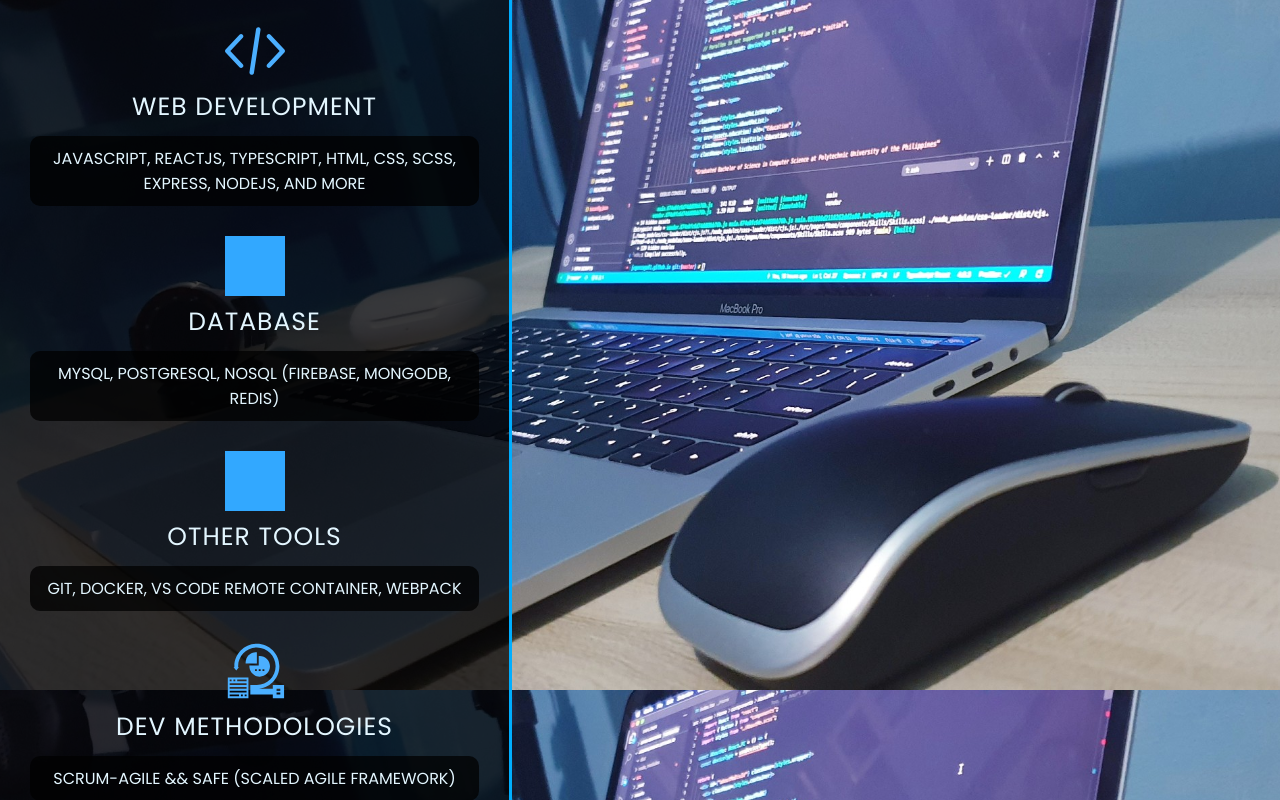
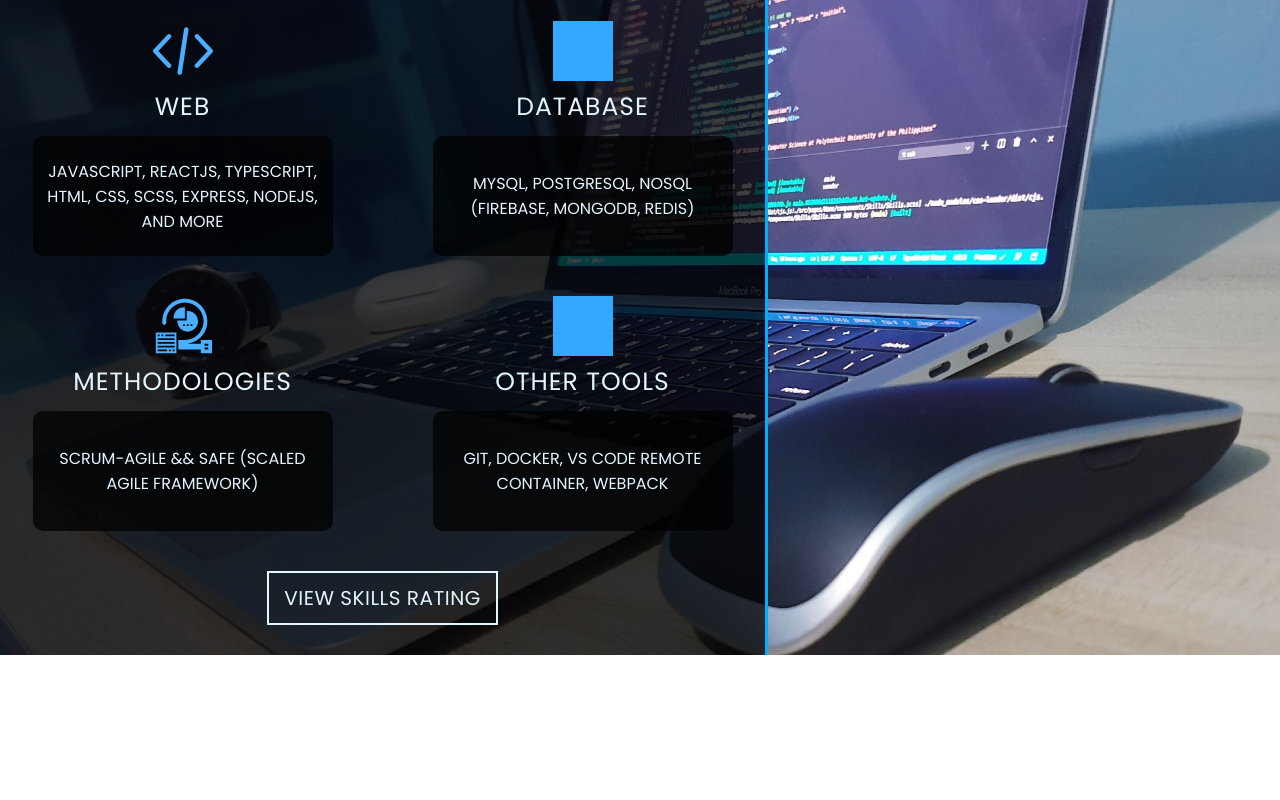
Before and after one commit to JCGonzaga01/jcgonzaga01.github.io, a React app: page / in a window 1280 px wide. Shown: the part 1720-2520 px from the top of the page. Built offline with nearby package versions, Linux system fonts and the light colour scheme; grey boxes are pictures that could not be loaded.

Commit message:
Fixed Skills component PC view

```diff
--- a/src/pages/Home/components/AboutMe/AboutMe.scss
+++ b/src/pages/Home/components/AboutMe/AboutMe.scss
@@ -60,10 +60,15 @@
       }
 
       .aboutMeListWrapper {
+        @include align-center;
+
+        & > :first-child {
           @include media-query(pc) {
             @include align-center;
             justify-content: space-between;
             margin-bottom: 50px;
+            max-width: 1180px;
+            width: 100%;
           }
 
           @include media-query(tl) {
@@ -114,6 +119,7 @@
             }
           }
         }
+      }
 
       .custonButton {
         & > div:hover {
--- a/src/pages/Home/components/AboutMe/index.tsx
+++ b/src/pages/Home/components/AboutMe/index.tsx
@@ -51,6 +51,7 @@ const AboutMe: React.FC = () => {
               <span>{"About Me"}</span>
             </div>
             <div className={styles.aboutMeListWrapper}>
+              <div>
                 <div className={styles.aboutMeList}>
                   <img src={assets.education} alt={"Education"} />
                   <div className={styles.title}>{"Education"}</div>
@@ -75,6 +76,7 @@ const AboutMe: React.FC = () => {
                   </div>
                 </div>
               </div>
+            </div>
             <Button
               className={styles.custonButton}
               handleOnClick={() => {}}
--- a/src/pages/Home/components/Skills/Skills.scss
+++ b/src/pages/Home/components/Skills/Skills.scss
@@ -3,7 +3,7 @@
 .wrapper {
   .container {
     @include media-query(pc) {
-      height: 1100px;
+      min-height: 765px;
     }
 
     position: relative;
@@ -34,7 +34,7 @@
     }
 
     padding: 30px 20px;
-    width: 40%;
+    width: 60%;
     height: 100%;
     background-color: #000000f5;
     border-right: 3px solid #00aeff;
@@ -58,6 +58,14 @@
         }
       }
       .skillsListWrapper {
+        .skillsListContainer {
+          @include align-center;
+
+          & > :first-child {
+            margin-right: 100px;
+          }
+        }
+
         .skillsList {
           @include media-query(tl, sp) {
             margin-bottom: 50px;
@@ -77,7 +85,10 @@
             @include media-query(pc) {
               background-color: rgba(0, 0, 0, 0.75);
               color: $textDefault;
+              max-width: 300px;
+              height: 120px;
             }
+
             @include media-query(sp) {
               max-width: 100vw;
             }
--- a/src/pages/Home/components/Skills/index.tsx
+++ b/src/pages/Home/components/Skills/index.tsx
@@ -51,9 +51,10 @@ const Skills: React.FC = () => {
               <span>{"Skills"}</span>
             </div>
             <div className={styles.skillsListWrapper}>
+              <div className={styles.skillsListContainer}>
                 <div className={styles.skillsList}>
                   <img src={assets.web} alt={"Web Coding"} />
-                <div className={styles.title}>{"Web Development"}</div>
+                  <div className={styles.title}>{"Web"}</div>
                   <div className={styles.detail}>
                     {"Javascript, ReactJS, TypeScript, HTML, CSS, SCSS, Express, NodeJS, and more"}
                   </div>
@@ -65,18 +66,22 @@ const Skills: React.FC = () => {
                     {"MySQL, PostgreSQL, NoSQL (Firebase, MongoDB, Redis)"}
                   </div>
                 </div>
+              </div>
+
+              <div className={styles.skillsListContainer}>
+                <div className={styles.skillsList}>
+                  <img src={assets.scrum} alt={"Dev Methodologies"} />
+                  <div className={styles.title}>{"Methodologies"}</div>
+                  <div className={styles.detail}>
+                    {"Scrum-Agile && SAFe (Scaled Agile Framework)"}
+                  </div>
+                </div>
                 <div className={styles.skillsList}>
                   <img src={assets.otherTools} alt={"Other Tools"} />
                   <div className={styles.title}>{"Other Tools"}</div>
                   <div className={styles.detail}>
                     {"GIT, Docker, VS Code Remote Container, Webpack"}
                   </div>
-              </div>
-              <div className={styles.skillsList}>
-                <img src={assets.scrum} alt={"Dev Methodologies"} />
-                <div className={styles.title}>{"Dev Methodologies"}</div>
-                <div className={styles.detail}>
-                  {"Scrum-Agile && SAFe (Scaled Agile Framework)"}
                 </div>
               </div>
             </div>
```
Lines whose indentation alone changed are shown as unchanged.
